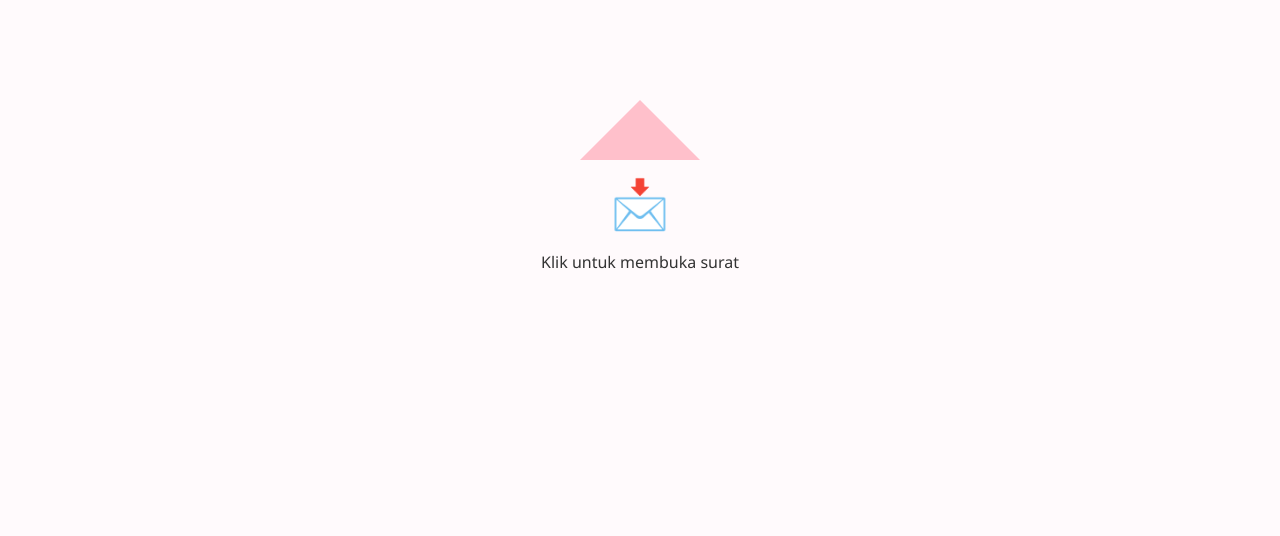
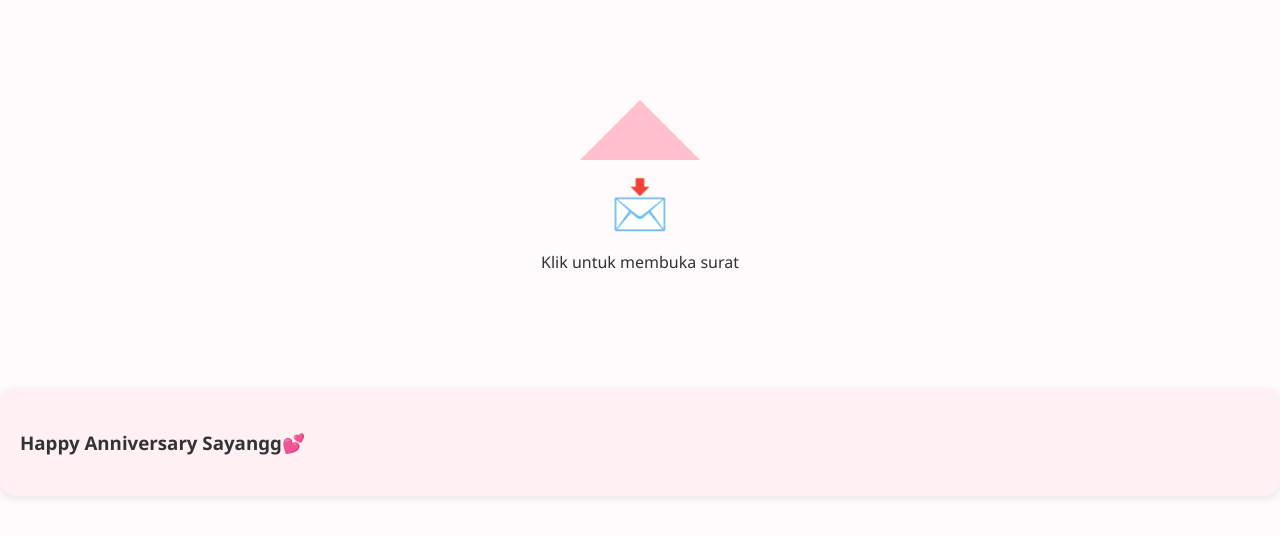
Before and after one commit to firryu/annyversarykita, a plain HTML site: page index.html in a window 1280 px wide. Drawn offline with Linux system fonts and the light colour scheme.

Commit message:
Update index.html

```diff
--- a/index.html
+++ b/index.html
@@ -13,6 +13,9 @@
     <div class="letter-icon">📩</div>
     <p>Klik untuk membuka surat</p>
   </div>
+
+  <div class="message">
+      <h3>Happy Anniversary Sayangg💕</h3>
 
   <div class="content hidden">
     <div class="gallery">
@@ -38,7 +41,6 @@
     <!-- End Music -->
 
     <div class="message">
-      <h3>Happy Anniversary Sayangg💕</h3>
       <p>Hari ini, hari yang spesial untuk kita. Terima kasih sudah bertahan sejauh ini. Terima kasih sudah jadi seseorang yang terus aku percaya, bahkan ketika kadang kamu bingung dengan diri sendiri. Aku tau kita beda cara mencintai, tapi aku tetap bersyukur Allah pilih kamu buat aku💌</p>
       <p>Terima kasih untuk semua sabar yang kamu kasih, untuk setiap kali kamu tetap tinggal meski aku banyak maunya, untuk semua waktu, kata manis, tawa receh, pelukan hangat walau kadang cuma lewat chat, dan bahkan diam yang pernah kita lewati.</p>
       <p>Aku tau, hubungan kita ngga selalu mulus. Ada banyak perbedaan di antara kita, aku yang sering butuh kata, kamu yang lebih banyak diam. Tapi justru dari situ aku belajar mencintaimu lebih dalam, belajar sabar, dan belajar melihat cinta bukan cuma dari apa yang terlihat, tapi dari rasa yang kita pelihara🥰</p>
```
